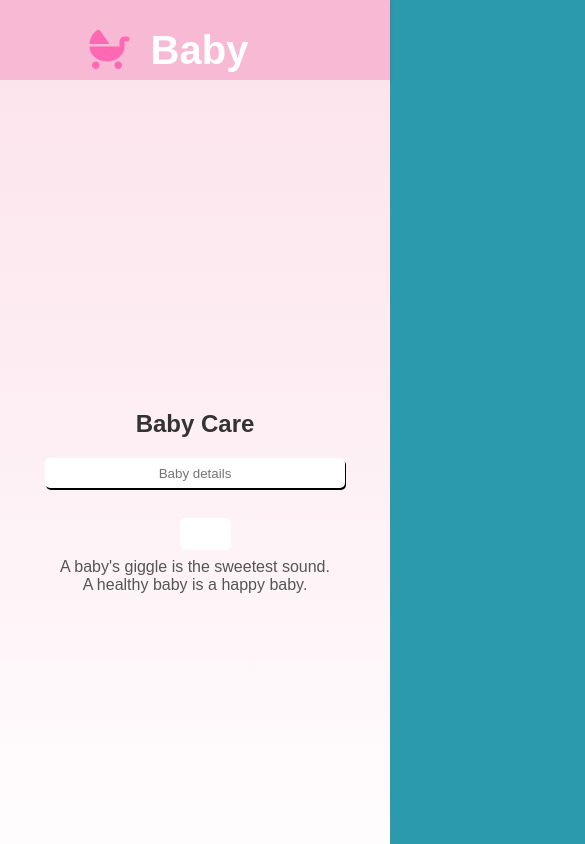
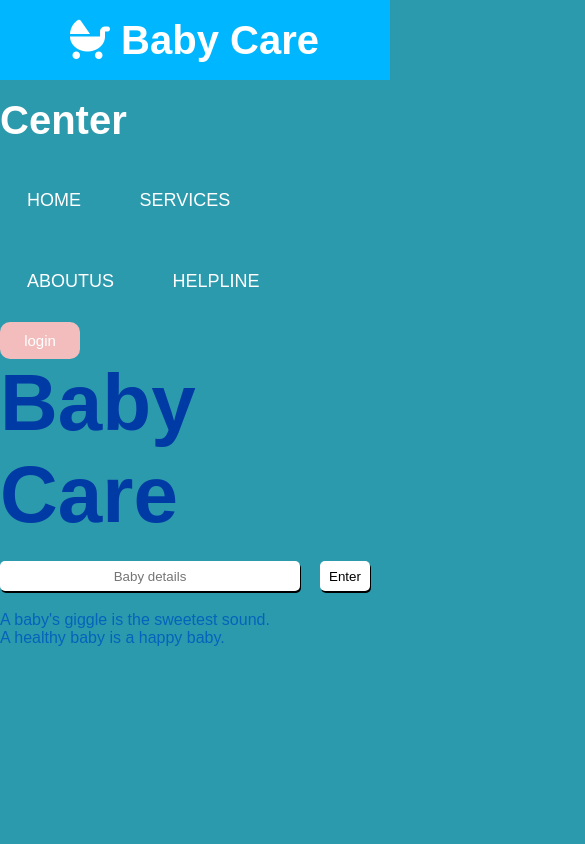
Before and after one commit to teja143kt/Baby-care, a plain HTML site: page index.html in a window 390 px wide. Shown: the top 844 px of the page, 585 px wide, since content can reach past the window. Drawn offline with Linux system fonts and the light colour scheme.

Commit message:
Update baby.css

```diff
--- a/baby.css
+++ b/baby.css
@@ -160,306 +160,3 @@ body {
     display: flex;
     flex-direction: column;
 }
-
-/* Navigation Bar */
-nav {
-    display: flex;
-    justify-content: space-between;
-    align-items: center;
-    background-color: #f8b9d4;
-    padding: 15px 5%;
-    box-shadow: 0 2px 5px rgba(0, 0, 0, 0.1);
-}
-
-.logo {
-    font-size: 1.8rem;
-    font-weight: bold;
-    color: #333;
-}
-
-.logo i {
-    color: #ff69b4;
-    margin-right: 10px;
-}
-
-ul {
-    display: flex;
-    list-style: none;
-    align-items: center;
-    gap: 20px;
-}
-
-ul li a {
-    text-decoration: none;
-    color: #333;
-    font-size: 1.1rem;
-    text-transform: capitalize;
-    transition: color 0.3s;
-}
-
-ul li a:hover {
-    color: #ff69b4;
-}
-
-.btn {
-    background-color: #ff69b4;
-    color: white;
-    border: none;
-    padding: 8px 15px;
-    border-radius: 5px;
-    cursor: pointer;
-    font-size: 1rem;
-    transition: background-color 0.3s;
-}
-
-.btn:hover {
-    background-color: #e55a9b;
-}
-
-/* Main Content */
-main {
-    text-align: center;
-    padding: 40px 5%;
-    background: linear-gradient(to bottom, #fce4ec, #fff);
-}
-
-.care {
-    font-size: 2.5rem;
-    color: #333;
-    margin-bottom: 20px;
-}
-
-main input {
-    padding: 10px;
-    width: min(80%, 400px);
-    border: 1px solid #ccc;
-    border-radius: 5px;
-    margin: 10px 0;
-}
-
-main button {
-    background-color: #ff69b4;
-    color: white;
-    border: none;
-    padding: 10px 20px;
-    border-radius: 5px;
-    cursor: pointer;
-    margin-left: 10px;
-}
-
-main button:hover {
-    background-color: #e55a9b;
-}
-
-.matter {
-    font-size: 1.5rem;
-    color: #555;
-    margin: 10px 0;
-}
-
-/* Cards Section */
-h1 {
-    text-align: center;
-    margin: 30px 0;
-    color: #333;
-}
-
-.row {
-    display: grid;
-    grid-template-columns: repeat(auto-fit, minmax(250px, 1fr));
-    gap: 20px;
-    padding: 0 5%;
-    margin-bottom: 40px;
-}
-
-.card {
-    background-color: #fff;
-    border-radius: 10px;
-    box-shadow: 0 4px 8px rgba(0, 0, 0, 0.1);
-    overflow: hidden;
-    text-align: center;
-    transition: transform 0.3s;
-}
-
-.card:hover {
-    transform: translateY(-5px);
-}
-
-.card1 {
-    width: 100%;
-    height: 200px;
-    object-fit: cover;
-}
-
-.card p {
-    padding: 15px;
-    font-size: 1.1rem;
-    color: #333;
-}
-
-/* Footer */
-footer {
-    background-color: #f8b9d4;
-    text-align: center;
-    padding: 20px 5%;
-    margin-top: auto;
-}
-
-footer p {
-    color: #333;
-    margin-bottom: 10px;
-}
-
-.down {
-    display: flex;
-    justify-content: center;
-    gap: 20px;
-}
-
-.link {
-    color: #333;
-    text-decoration: none;
-    font-size: 1rem;
-    display: flex;
-    align-items: center;
-    gap: 5px;
-}
-
-.link i {
-    color: #ff69b4;
-}
-
-.link:hover {
-    color: #e55a9b;
-}
-
-/* Media Queries for Responsiveness */
-
-/* Tablets and smaller desktops (max-width: 1024px) */
-@media (max-width: 1024px) {
-    .logo {
-        font-size: 1.5rem;
-    }
-
-    ul {
-        gap: 15px;
-    }
-
-    ul li a {
-        font-size: 1rem;
-    }
-
-    .care {
-        font-size: 2rem;
-    }
-
-    .matter {
-        font-size: 1.3rem;
-    }
-
-    .row {
-        grid-template-columns: repeat(auto-fit, minmax(200px, 1fr));
-    }
-
-    .card1 {
-        height: 180px;
-    }
-}
-
-/* Mobile devices (max-width: 768px) */
-@media (max-width: 768px) {
-    nav {
-        flex-direction: column;
-        align-items: flex-start;
-        padding: 10px 5%;
-    }
-
-    ul {
-        flex-direction: column;
-        align-items: flex-start;
-        margin-top: 10px;
-        width: 100%;
-    }
-
-    ul li {
-        width: 100%;
-        text-align: left;
-    }
-
-    ul li a {
-        display: block;
-        padding: 10px 0;
-        font-size: 1rem;
-    }
-
-    .btn {
-        width: 100%;
-        text-align: center;
-        padding: 10px;
-    }
-
-    .care {
-        font-size: 1.8rem;
-    }
-
-    .matter {
-        font-size: 1.2rem;
-    }
-
-    main input {
-        width: 100%;
-    }
-
-    main button {
-        width: 100%;
-        margin: 10px 0;
-    }
-
-    .row {
-        grid-template-columns: 1fr;
-    }
-
-    .card1 {
-        height: 250px;
-    }
-
-    h1 {
-        font-size: 1.5rem;
-    }
-
-    .down {
-        flex-direction: column;
-        gap: 10px;
-    }
-}
-
-/* Small mobile devices (max-width: 480px) */
-@media (max-width: 480px) {
-    .logo {
-        font-size: 1.3rem;
-    }
-
-    .care {
-        font-size: 1.5rem;
-    }
-
-    .matter {
-        font-size: 1rem;
-    }
-
-    .card1 {
-        height: 200px;
-    }
-
-    .card p {
-        font-size: 1rem;
-    }
-
-    footer p {
-        font-size: 0.9rem;
-    }
-
-    .link {
-        font-size: 0.9rem;
-    }
-}
```
